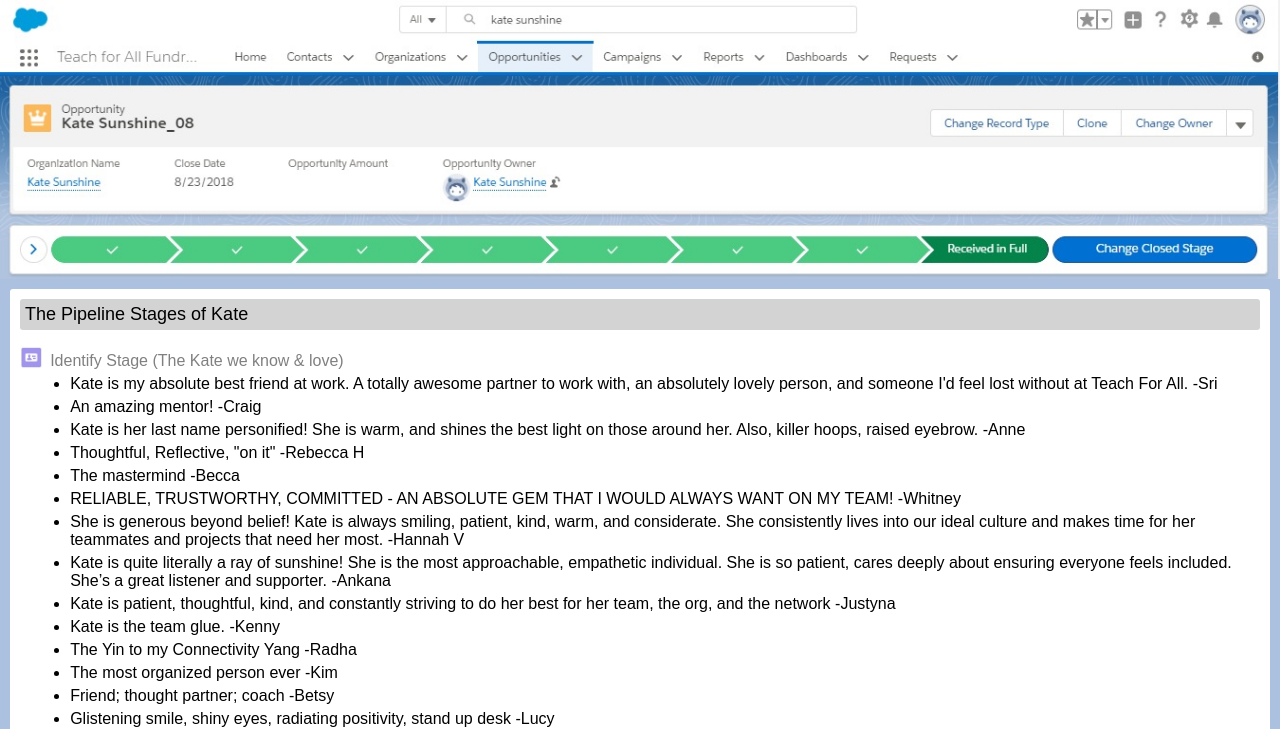
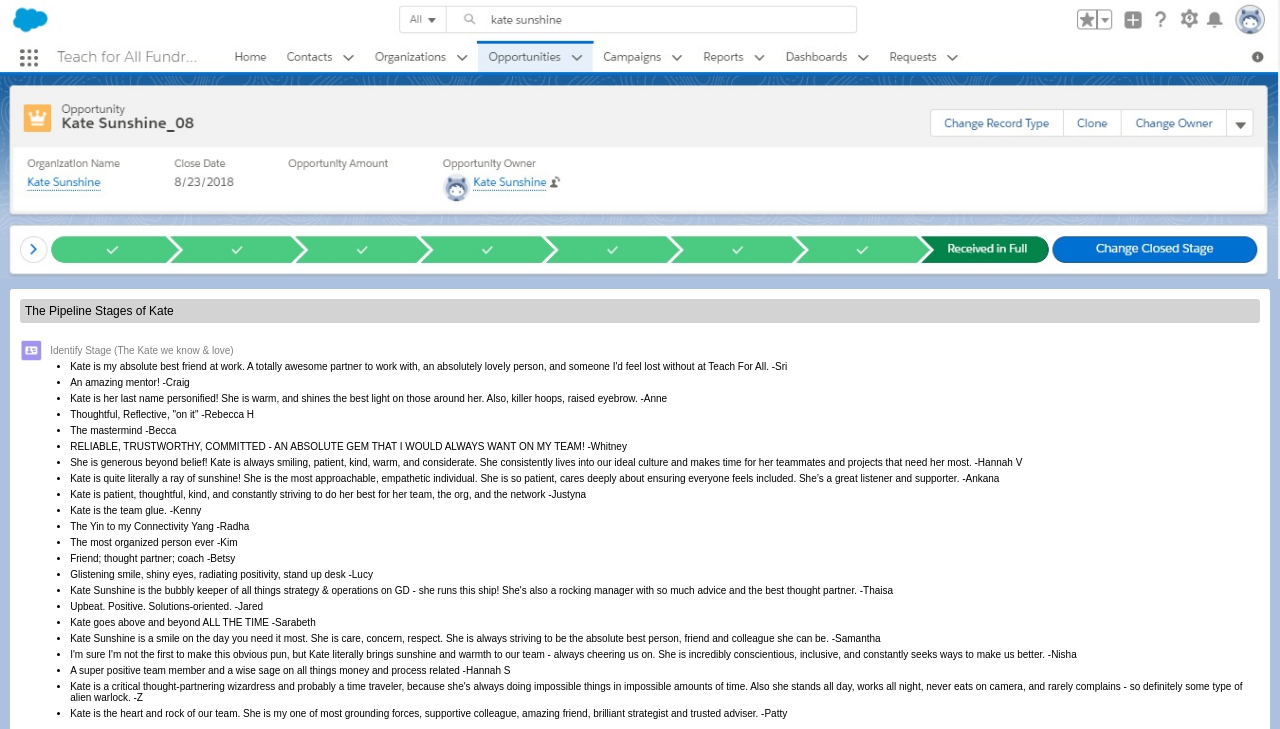
Before and after one commit to zdelro/KSPage, a plain HTML site: page index.html in a window 1280 px wide. Shown: the top 729 px of the page. Drawn offline with Linux system fonts and the light colour scheme.

Commit message:
update fonts

```diff
--- a/index.html
+++ b/index.html
@@ -56,6 +56,7 @@ ul {
 
 ul li {
 	margin-bottom: 5px;
+	font-size: 10px;
 }
 
 .field input, .field label {
@@ -64,13 +65,13 @@ ul li {
 }
 
 input {
-	font-size: 16px;
+	font-size: 10px;
 	border-bottom: 1px solid grey;
 }
 
 label {
 	color: grey;
-	font-size: 16px;
+	font-size: 10px;
 	font-weight: 300;
 	display: block;
 	margin-bottom: 5px;
@@ -85,7 +86,7 @@ label {
 header {
 	border-radius: 3px;
 	font-weight: 300;
-	font-size: 18px;
+	font-size: 12px;
 	background: lightgrey;
 	padding: 5px;
 	margin-bottom: 15px;
```
